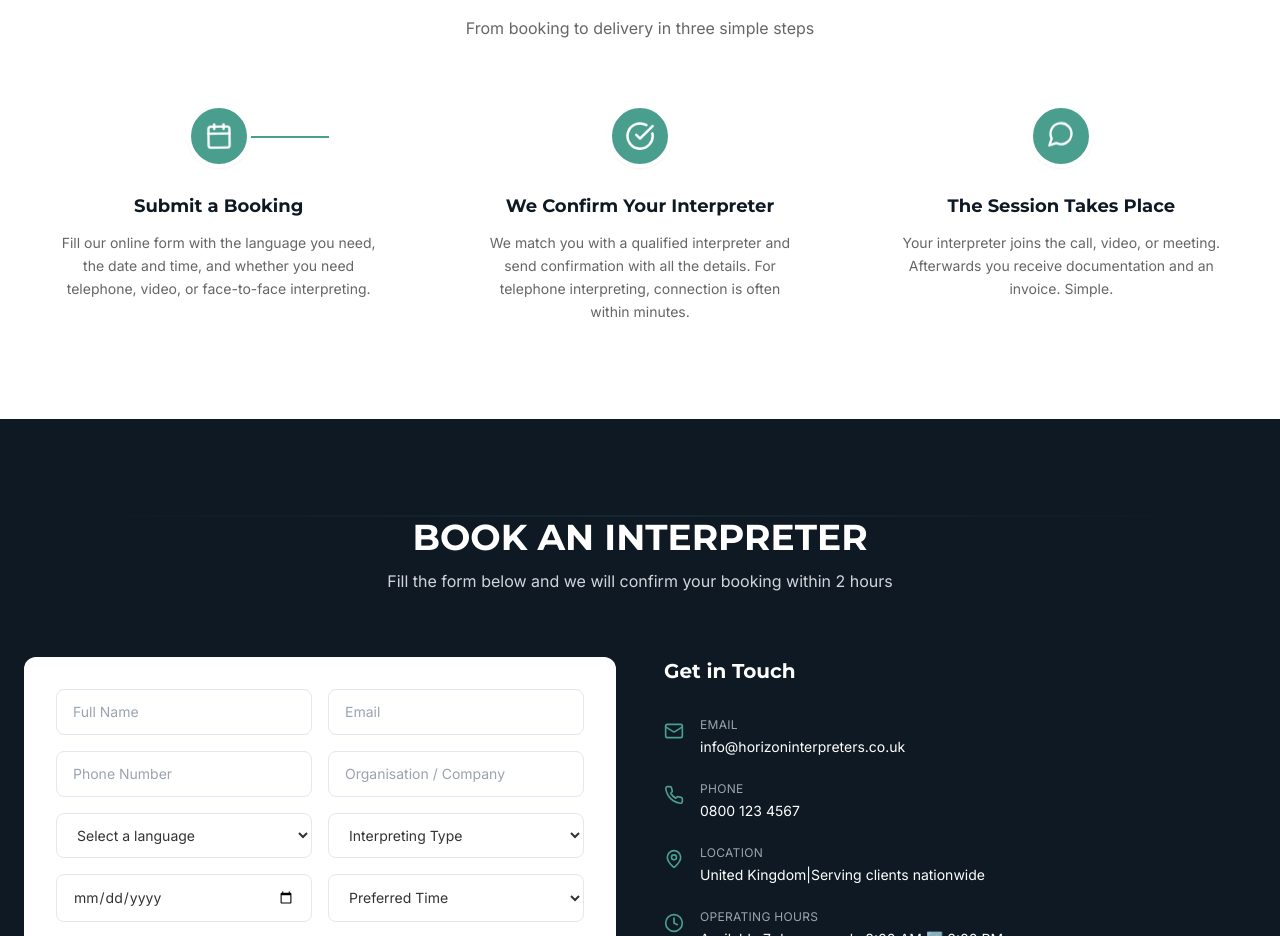
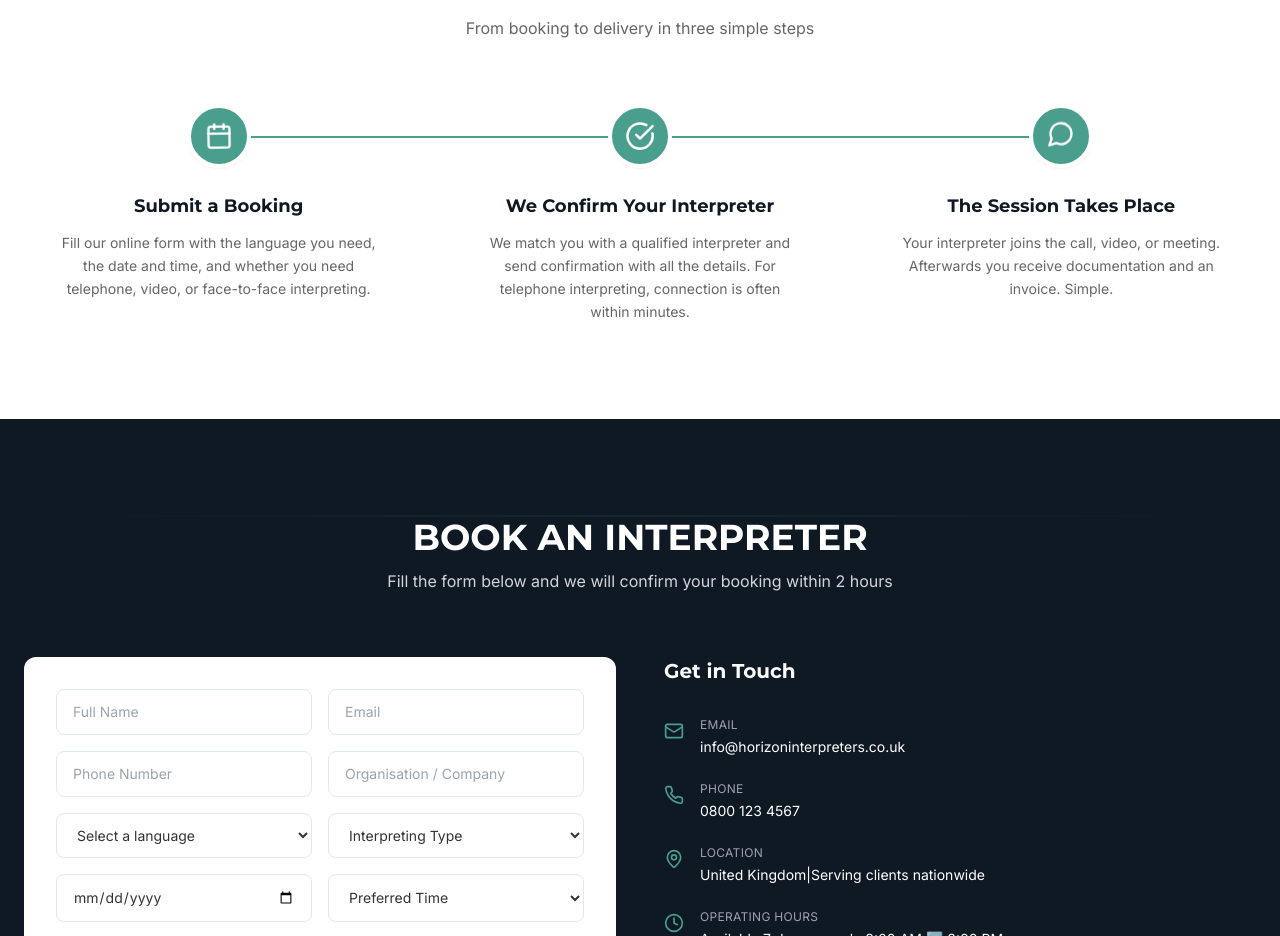
Before and after one commit to laurenjude/HorizonInterpreters, a React (Vite) app: page / in a window 1280 px wide. Shown: the part 3920-4856 px from the top of the page. Built offline with nearby package versions, Linux system fonts and the light colour scheme.

Commit message:
Fix: complete connecting line across all three How It Works steps

```diff
--- a/src/components/HowItWorks.jsx
+++ b/src/components/HowItWorks.jsx
@@ -58,14 +58,11 @@ export default function HowItWorks() {
         </ScrollFadeIn>
 
         <div className="relative grid md:grid-cols-3 gap-12 md:gap-8">
-          <svg
+          <div
             ref={lineRef}
-            className="hidden md:block absolute top-8 left-[16.66%] right-[16.66%] h-0.5 draw-line"
-            viewBox="0 0 100 2"
-            preserveAspectRatio="none"
-            aria-hidden="true">
-            <path d="M0 1 H100" />
-          </svg>
+            className="how-line hidden md:block absolute top-8"
+            aria-hidden="true"
+          />
 
           {STEPS.map((step, i) => {
             const Icon = step.icon;
--- a/src/index.css
+++ b/src/index.css
@@ -408,18 +408,24 @@ section + section::before {
   box-shadow: 0 6px 14px rgba(10, 20, 22, 0.06);
 }
 
-/* Draw line for HowItWorks */
-.draw-line path {
-  stroke: #4a9e8e;
-  stroke-width: 2;
-  stroke-linecap: round;
-  stroke-linejoin: round;
-  stroke-dasharray: 1000;
-  stroke-dashoffset: 1000;
-  transition: stroke-dashoffset 1.5s ease;
+/* Connecting line between How It Works steps: spans from the center of the
+   first icon to the center of the last icon. The old version positioned its
+   endpoints with plain percentages (16.66%/16.66%), which ignores the grid's
+   gap-8 gutter and lands short of the icon centers — that's what made it
+   look like it only reached partway. Centering an icon in a 3-column grid
+   with a fixed gap requires mixing % and px, hence the calc(). Draws
+   left-to-right once the section scrolls into view (see the "drawn" class
+   toggled by IntersectionObserver in HowItWorks.jsx). */
+.how-line {
+  left: calc(16.6667% - 10.6667px);
+  height: 2px;
+  background: #4a9e8e;
+  z-index: 0;
+  width: 0;
+  transition: width 1.5s ease-out;
 }
-.draw-line.drawn path {
-  stroke-dashoffset: 0;
+.how-line.drawn {
+  width: calc(66.6667% + 21.3333px);
 }
 
 /* How It Works step icons: subtle continuous motion so each step feels alive */
```
